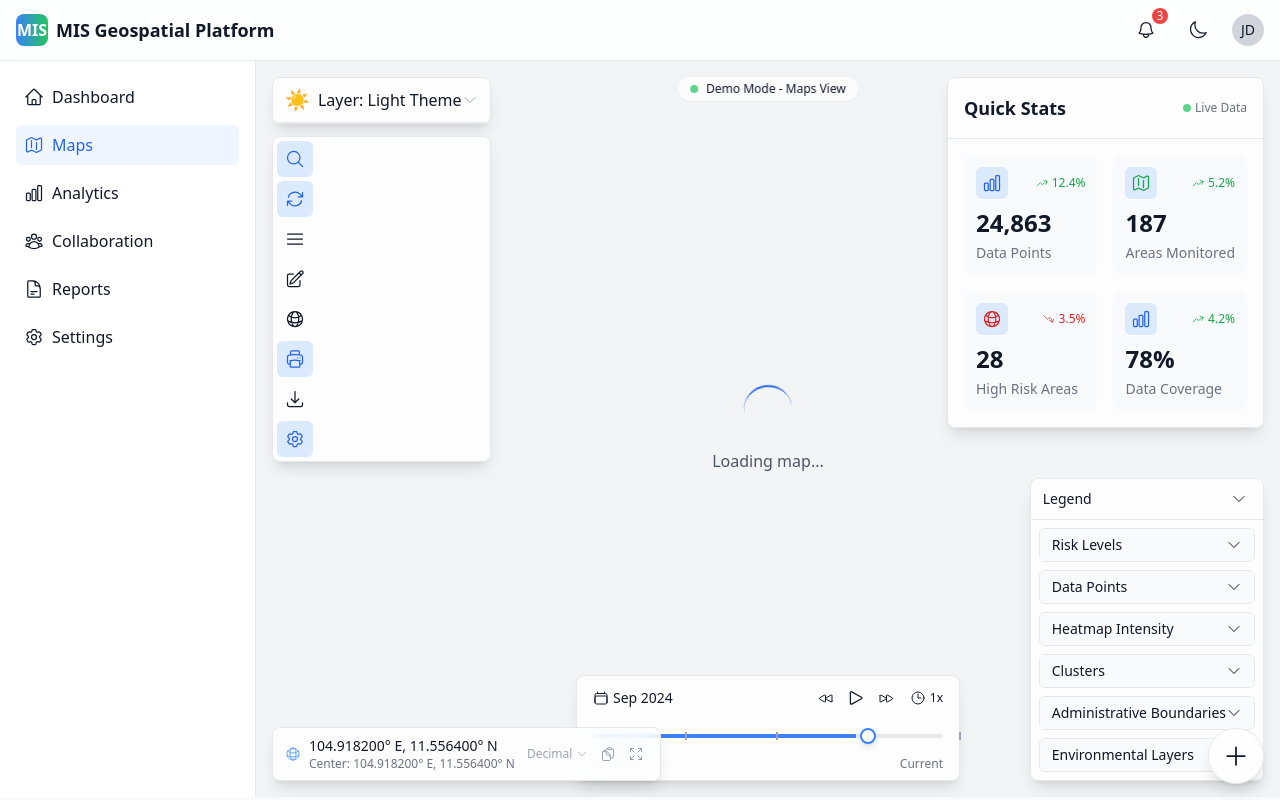
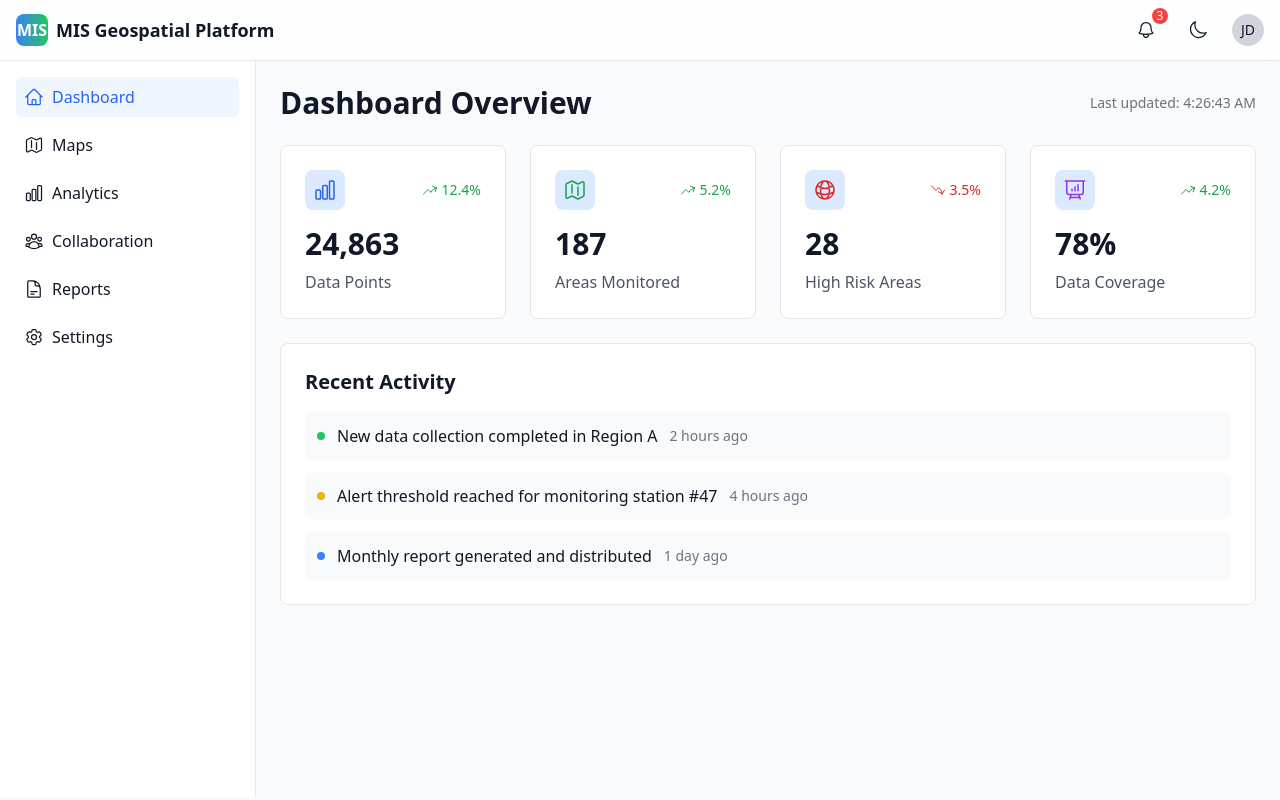
Before and after one commit to khopilot/mis-geo, a Next.js app: page / in a window 1280 px wide. Built offline with nearby package versions, Linux system fonts and the light colour scheme.

Commit message:
Change default landing page from maps to dashboard

```diff
--- a/src/app/page.tsx
+++ b/src/app/page.tsx
@@ -40,7 +40,7 @@ type Page = 'dashboard' | 'maps' | 'analytics' | 'collaboration' | 'reports' | '
 export default function Dashboard() {
   const [isDark, setIsDark] = useState(false);
   const [mounted, setMounted] = useState(false);
-  const [currentPage, setCurrentPage] = useState<Page>('maps'); // Start with maps since it's fully featured
+  const [currentPage, setCurrentPage] = useState<Page>('dashboard'); // Start with dashboard as the welcome page
   const mapContainer = useRef<HTMLDivElement>(null);
   const map = useRef<maplibregl.Map | null>(null);
   const [mapLoaded, setMapLoaded] = useState(false);
```
